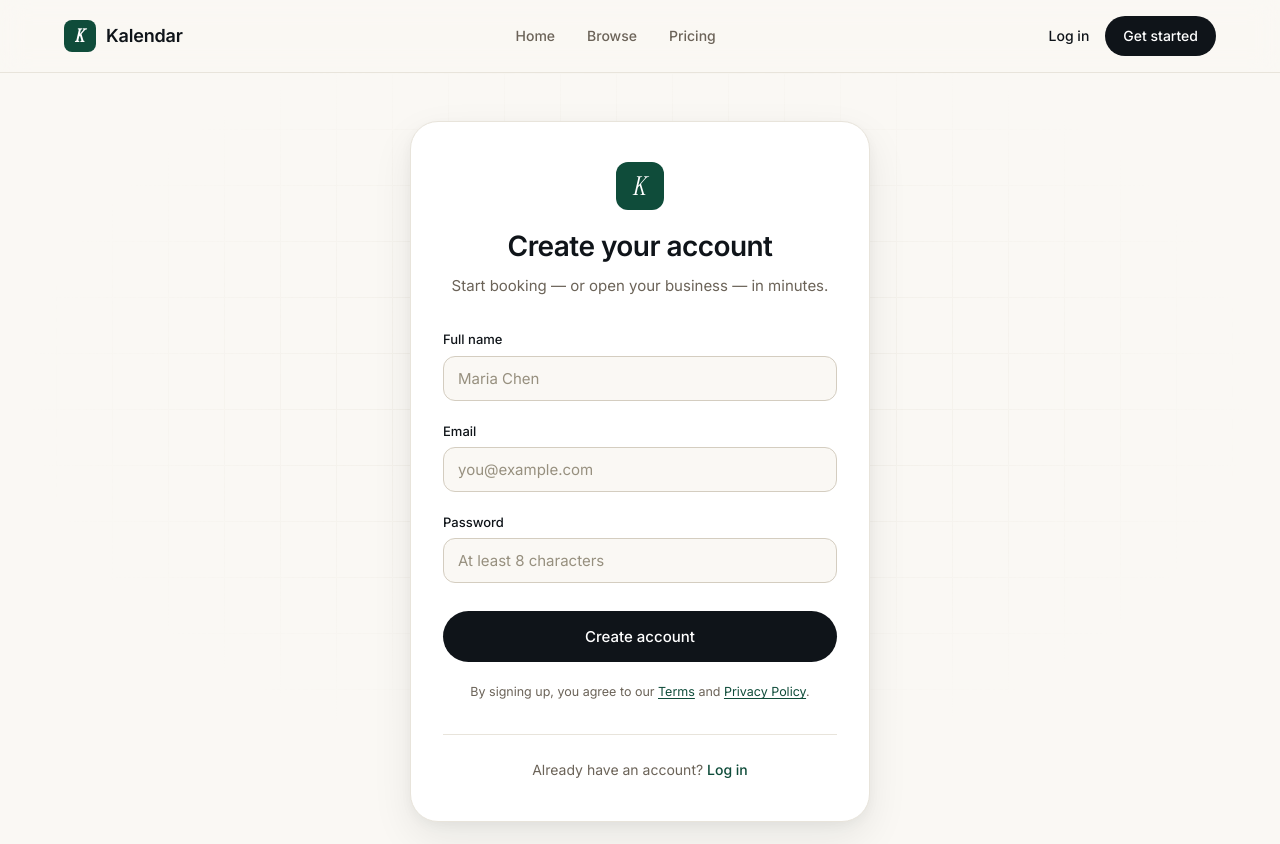
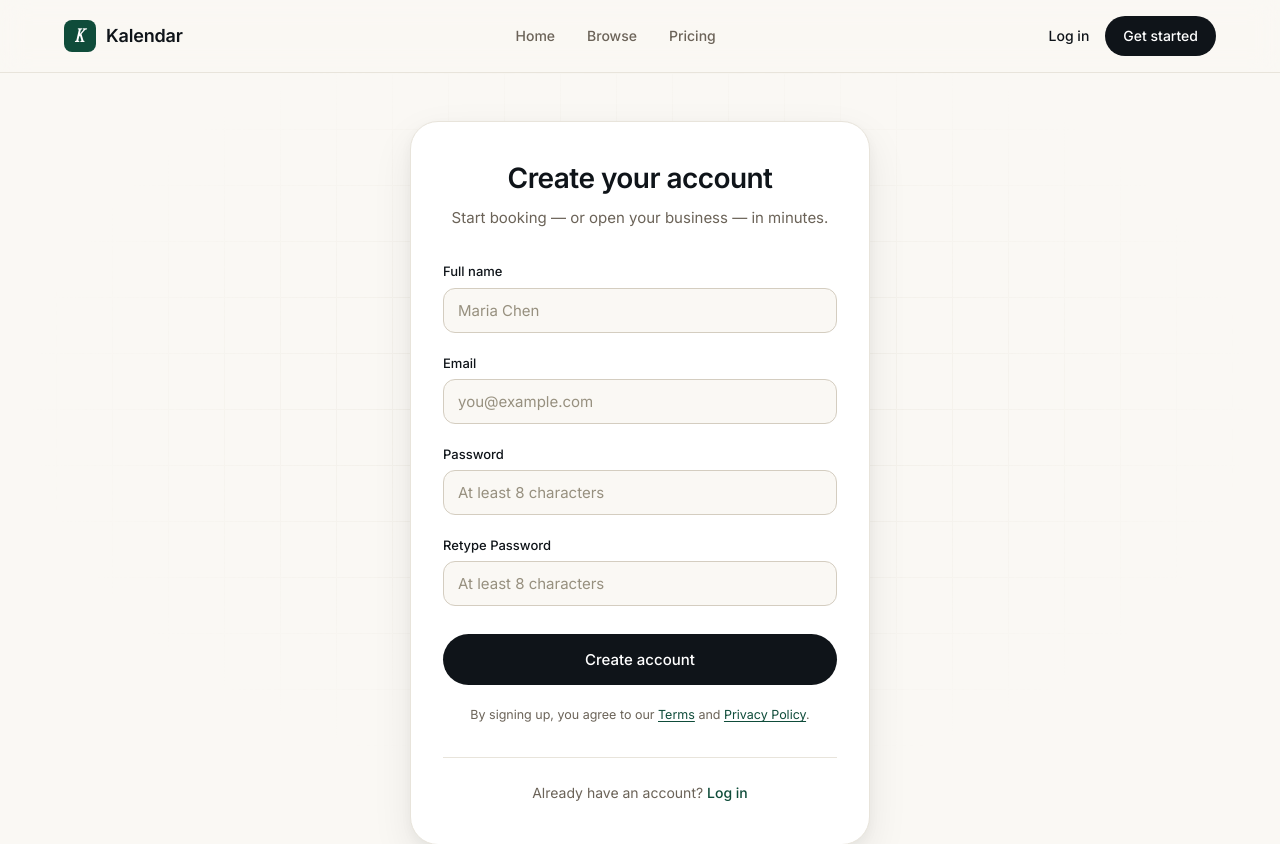
Before and after one commit to viktortaseski/kalendar, an Angular app in the folder kalendar-web/: page /register in a window 1280 px wide. Shown: the top 844 px of the page. Built offline with nearby package versions, Linux system fonts and the light colour scheme.

Commit message:
register requires password match, added new plans

```diff
--- a/kalendar-web/src/app/auth/register/register.html
+++ b/kalendar-web/src/app/auth/register/register.html
@@ -1,7 +1,6 @@
 <section class="auth-page">
   <div class="auth-card">
     <header class="auth-head">
-      <a routerLink="/" class="logo-mark" aria-label="Home">K</a>
       <h1 class="auth-title">Create your account</h1>
       <p class="auth-sub">Start booking — or open your business — in minutes.</p>
     </header>
@@ -57,6 +56,26 @@
           </span>
         }
       </label>
+      <label class="field">
+        <span class="field-label">Retype Password</span>
+        <input
+          type="password"
+          formControlName="retypePassword"
+          placeholder="At least 8 characters"
+          autocomplete="new-password"
+          [class.invalid]="form.controls.retypePassword.touched && (form.controls.retypePassword.invalid || form.errors?.['passwordsMismatch'])"
+        />
+        @if (form.controls.retypePassword.touched) {
+          @if (form.controls.retypePassword.errors; as errs) {
+            <span class="field-error">
+              @if (errs['required']) { Please retype your password }
+              @else if (errs['minlength']) { At least 8 characters }
+            </span>
+          } @else if (form.errors?.['passwordsMismatch']) {
+            <span class="field-error">Passwords do not match</span>
+          }
+        }
+      </label>
 
       @if (errorMessage()) {
         <div class="form-error">{{ errorMessage() }}</div>
--- a/kalendar-web/src/app/auth/register/register.ts
+++ b/kalendar-web/src/app/auth/register/register.ts
@@ -1,7 +1,13 @@
 import { Component, inject, signal } from '@angular/core';
-import { FormBuilder, ReactiveFormsModule, Validators } from '@angular/forms';
+import { AbstractControl, FormBuilder, ReactiveFormsModule, ValidationErrors, Validators } from '@angular/forms';
 import { Router, RouterLink } from '@angular/router';
 import { AuthService } from '../../services/auth.service';
+
+function passwordsMatch(group: AbstractControl): ValidationErrors | null {
+  const password = group.get('password')?.value;
+  const retypePassword = group.get('retypePassword')?.value;
+  return password === retypePassword ? null : { passwordsMismatch: true };
+}
 
 @Component({
   selector: 'app-register',
@@ -17,11 +23,15 @@ export class Register {
   submitting = signal(false);
   errorMessage = signal<string | null>(null);
 
-  form = this.fb.nonNullable.group({
-    fullName: ['', [Validators.required, Validators.minLength(2)]],
-    email: ['', [Validators.required, Validators.email]],
-    password: ['', [Validators.required, Validators.minLength(8)]],
-  });
+  form = this.fb.nonNullable.group(
+    {
+      fullName: ['', [Validators.required, Validators.minLength(2)]],
+      email: ['', [Validators.required, Validators.email]],
+      password: ['', [Validators.required, Validators.minLength(8)]],
+      retypePassword: ['', [Validators.required, Validators.minLength(8)]],
+    },
+    { validators: passwordsMatch }
+  );
 
   onSubmit() {
     this.errorMessage.set(null);
--- a/kalendar-web/src/app/businesses/business-detail.html
+++ b/kalendar-web/src/app/businesses/business-detail.html
@@ -152,11 +152,11 @@
             <div class="form-fields">
               <label class="form-label">
                 Name *
-                <input #nameInput class="form-input" type="text" placeholder="Your full name">
+                <input #nameInput class="form-input" type="text" placeholder="Your full name" [value]="auth.currentUser()?.fullName ?? ''">
               </label>
               <label class="form-label">
                 Email *
-                <input #emailInput class="form-input" type="email" placeholder="your@email.com">
+                <input #emailInput class="form-input" type="email" placeholder="your@email.com" [value]="auth.currentUser()?.email ?? ''">
               </label>
               <label class="form-label">
                 Phone
```
